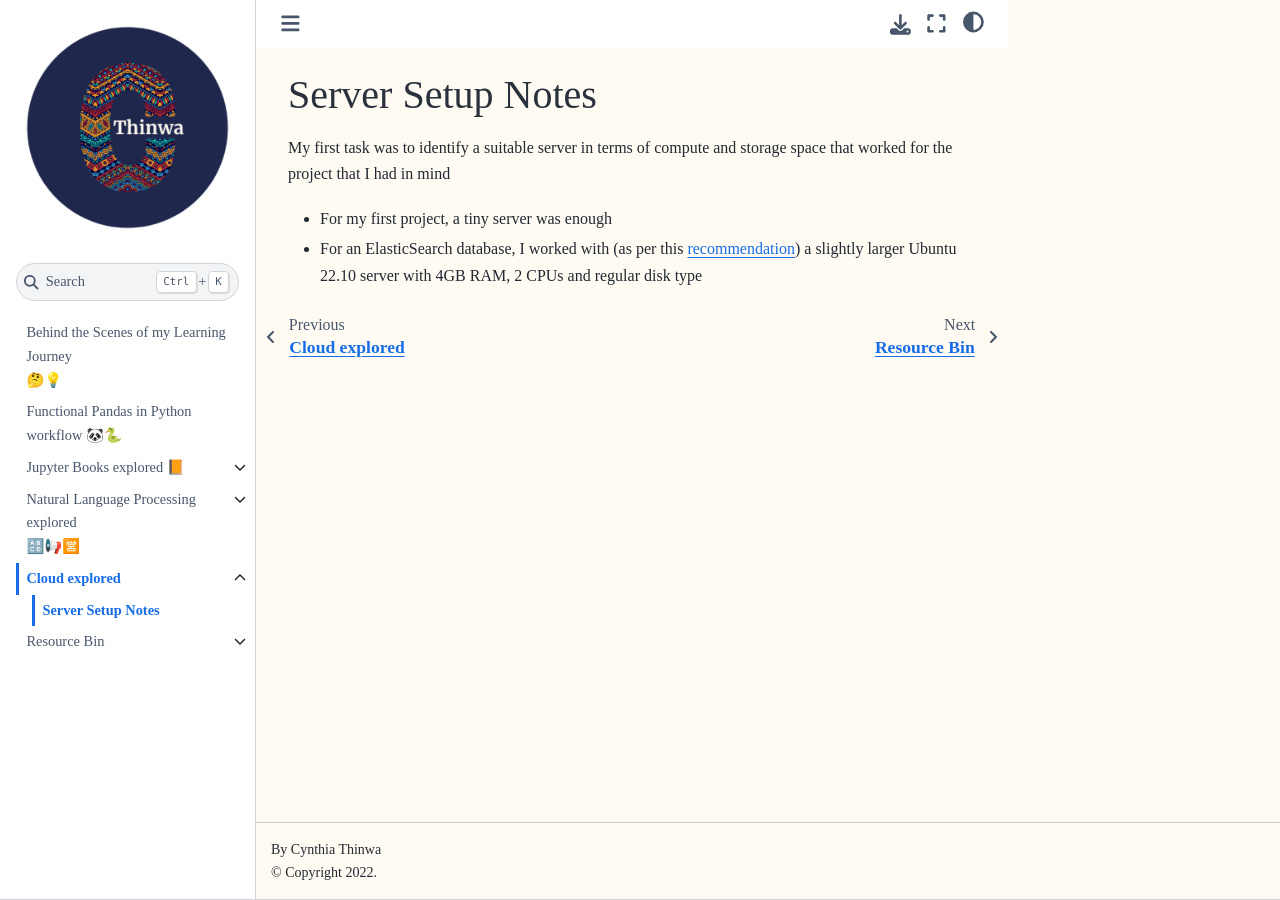
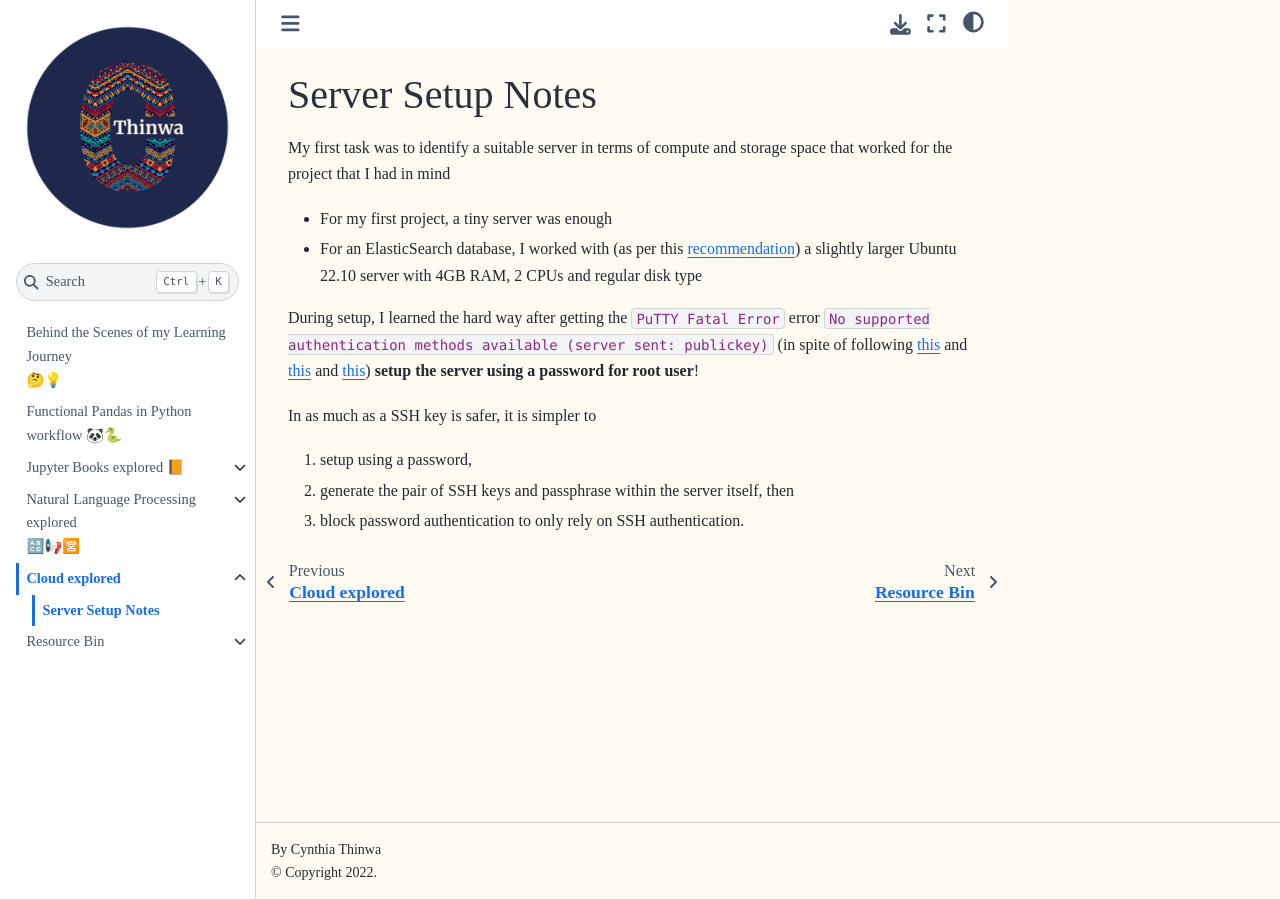
Before and after one commit to CeeThinwa/BTS-Continuous-Learning, a Jupyter Book: the page built from book/6/server_setup.md, in a window 1280 px wide. Built offline with Jupyter Book 1.0.4 settings and Sphinx 7.4.7 and the Sphinx Book theme 1.1.4, drawn with Linux system fonts in a browser that asks for light colours.

Commit message:
Update server_setup.md

```diff
--- a/book/6/server_setup.md
+++ b/book/6/server_setup.md
@@ -4,3 +4,13 @@
 My first task was to identify a suitable server in terms of compute and storage space that worked for the project that I had in mind
 * For my first project, a tiny server was enough
 * For an ElasticSearch database, I worked with (as per this [recommendation](https://www.digitalocean.com/community/tutorials/how-to-install-and-configure-elasticsearch-on-ubuntu-20-04)) a slightly larger Ubuntu 22.10 server with 4GB RAM, 2 CPUs and regular disk type
+
+During setup, I learned the hard way after getting the `PuTTY Fatal Error` error `No supported authentication methods available (server sent: publickey)` (in spite of following [this](https://www.bingehacking.net/2022/01/putty-no-supported-authentication.html)
+and [this](https://docs.digitalocean.com/products/droplets/how-to/connect-with-ssh/putty/)
+and [this](https://docs.digitalocean.com/products/droplets/how-to/add-ssh-keys/create-with-putty/))
+ **setup the server using a password for root user**!
+
+In as much as a SSH key is safer, it is simpler to
+1. setup using a password,
+2. generate the pair of SSH keys and passphrase within the server itself, then
+3. block password authentication to only rely on SSH authentication.
```
